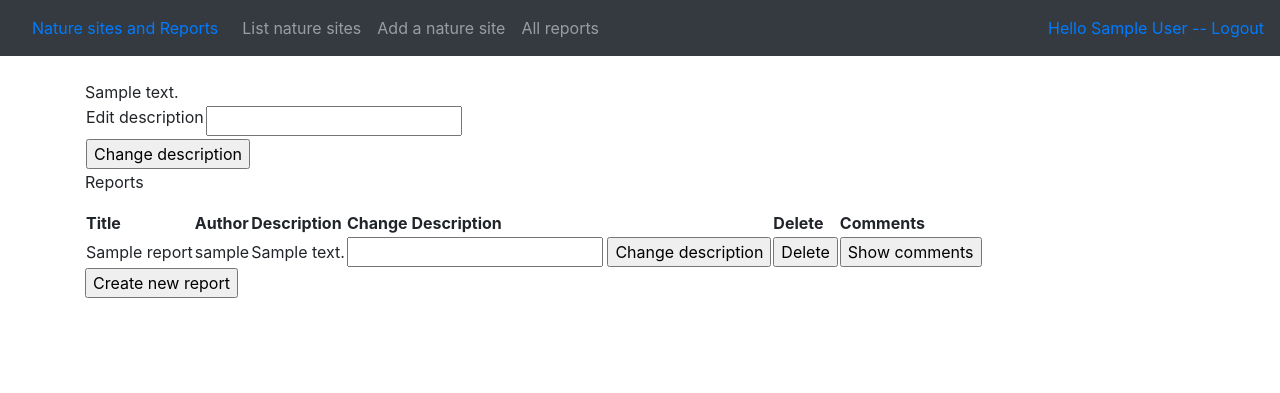
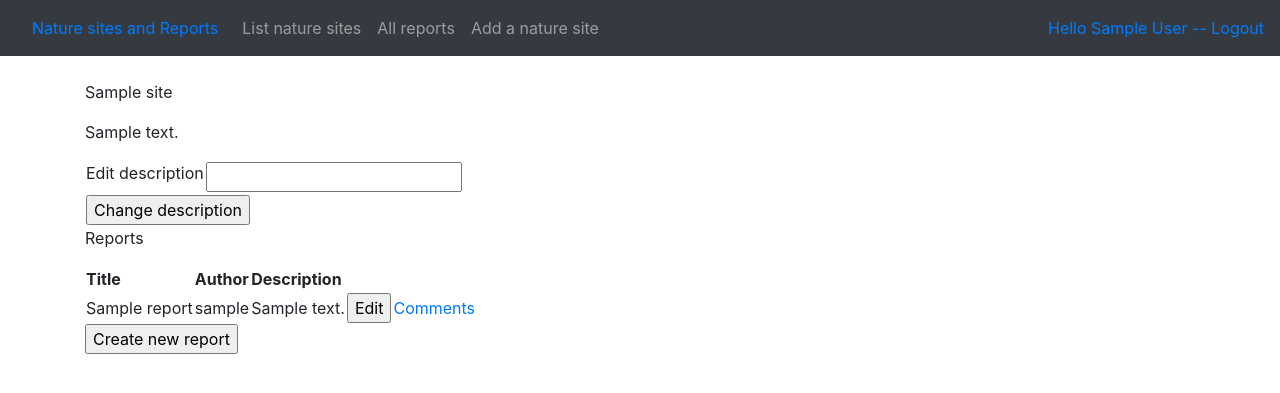
Before and after one commit to olgaviho/naytteidenKerays, a Flask app: page /naturesites/edit/1 in a window 1280 px wide. Shown: the top 393 px of the page. Run offline with Flask 2, Linux system fonts and the light colour scheme; a user stored in the database is signed in; tables that the repository leaves empty hold one stand-in row (values such as "Sample post"); some libraries are stand-ins or nearby versions.

Commit message:
fixed edit.html

```diff
--- a/application/comment/forms.py
+++ b/application/comment/forms.py
@@ -9,7 +9,7 @@ class NewCommentForm(FlaskForm):
 
 class CommentEditForm(FlaskForm):
 
-    text = StringField("Edit text")
+    newtext = StringField("Edit text", [validators.Length(min=3)] )
 
     class Meta:
         csrf = False
--- a/application/naturesites/forms.py
+++ b/application/naturesites/forms.py
@@ -2,15 +2,15 @@ from flask_wtf import FlaskForm
 from wtforms import StringField, validators
 
 class NatureSiteForm(FlaskForm):
-    name = StringField("Nature site name", [validators.Length(min=2)])
-    description = StringField("Description")
+    name = StringField("Nature site name", [validators.Length(min=3)])
+    description = StringField("Description",[validators.Length(min=3)])
 
     class Meta:
         csrf = False
 
 class NatureSiteEditForm(FlaskForm):
 
-    description = StringField("Edit description")
+    description = StringField("Edit description",[validators.Length(min=3)])
 
     class Meta:
         csrf = False
--- a/application/naturesites/views.py
+++ b/application/naturesites/views.py
@@ -6,7 +6,7 @@ from flask_login import current_user
 from application.naturesites.models import NatureSite
 from application.naturesites.forms import NatureSiteForm
 from application.naturesites.forms import NatureSiteEditForm
-from application.report.forms import ReportEditForm
+
 
 @app.route("/naturesites", methods=["GET"])
 def naturesites_index():
@@ -52,4 +52,4 @@ def naturesites_create():
 def naturesite_edit(naturesite_id):
     t = NatureSite.query.get(naturesite_id)
 
-    return render_template("naturesites/edit.html",  form = NatureSiteEditForm(), form2=ReportEditForm(), naturesite=t)
+    return render_template("naturesites/edit.html",  form = NatureSiteEditForm(), naturesite=t)
--- a/application/report/forms.py
+++ b/application/report/forms.py
@@ -2,8 +2,8 @@ from flask_wtf import FlaskForm
 from wtforms import StringField, validators
 
 class NewReportForm(FlaskForm):
-    title = StringField("Title", [validators.Length(min=2)])
-    description = StringField("Description")
+    title = StringField("Title", [validators.Length(min=3)])
+    description = StringField("Description", [validators.Length(min=3)])
 
     class Meta:
         csrf = False
@@ -11,7 +11,7 @@ class NewReportForm(FlaskForm):
 
 class ReportEditForm(FlaskForm):
 
-    description = StringField("Edit description")
+    description = StringField("Edit description", [validators.Length(min=3)])
 
     class Meta:
         csrf = False
--- a/application/report/models.py
+++ b/application/report/models.py
@@ -7,8 +7,8 @@ class Report(Base):
 
     __tablename__ = "report"
 
-    title = db.Column(db.String(144), nullable=False)
-    description = db.Column(db.String(144), nullable=False)
+    title = db.Column(db.String(144), nullable=True)
+    description = db.Column(db.String(144), nullable=True)
 
     account_id = db.Column(db.Integer, db.ForeignKey('account.id'), nullable=False)
     naturesite_id = db.Column(db.Integer, db.ForeignKey('nature_site.id'), nullable=False)
--- a/application/templates/layout.html
+++ b/application/templates/layout.html
@@ -21,12 +21,12 @@
           <a class="nav-link" href="{{ url_for('naturesites_index') }} ">List nature sites</a>
         </li>
         <li class="nav-item">
+          <a class="nav-link" href="{{ url_for('report_index') }} ">All reports</a>
+        </li>
+        <li class="nav-item">
           {% if current_user.is_authenticated %}
           <a class="nav-link" href="{{ url_for('naturesites_form') }} ">Add a nature site</a>
           {% endif %}
-        </li>
-        <li class="nav-item">
-          <a class="nav-link" href="{{ url_for('report_index') }} ">All reports</a>
         </li>
       </ul>
       <div class="form-inline mt-2 mt-md-0">
--- a/application/templates/naturesites/edit.html
+++ b/application/templates/naturesites/edit.html
@@ -2,7 +2,12 @@
 
 {% block body %}
 <form method="POST" action="{{ url_for('naturesite_change_description', naturesite_id=naturesite.id) }}">
-    {{naturesite.description}}
+    <p>
+        {{naturesite.name}}
+    </p>
+    <p>
+        {{naturesite.description}}
+    </p>
     <table>
         <tr>
             <td>
@@ -27,9 +32,8 @@
         <th>Title</th>
         <th>Author</th>
         <th>Description</th>
-        <th>Change Description</th>
-        <th>Delete</th>
-        <th>Comments</th>
+        <th></th>
+        <th></th>
     </tr>
     {% for report in naturesite.reports %}
     <tr>
@@ -43,21 +47,12 @@
             {{ report.description }}
         </td>
         <td>
-            <form method="POST" action="{{ url_for('report_change_description', report_id = report.id, naturesite_id = naturesite.id) }}">
-
-            {{ form2.description }}
-            <input type="submit" value="Change description" />
+            <form method="GET" action="{{ url_for('report_edit', report_id = report.id, naturesite_id = naturesite.id) }}">
+                <input type="submit" value="Edit" />
             </form>
         </td>
         <td>
-            <form method="POST" action="{{ url_for('delete_report', report_id = report.id, naturesite_id = naturesite.id) }}">
-                    <input type="submit" value="Delete" />
-            </form>
-        </td>
-        <td>
-            <form method="GET" action="{{ url_for('show_comments', report_id = report.id, naturesite_id = naturesite.id) }}">
-                    <input type="submit" value="Show comments" />
-            </form>
+            <a href="{{ url_for('show_comments', report_id = report.id, naturesite_id = naturesite.id) }}">Comments</a>
         </td>
     </tr>
     {% endfor %}
```
Also changed, not shown: application/comment/views.py (+8 -12 lines), application/report/views.py (+16 -4 lines), application/templates/comment/index.html (+33 -5 lines), application/templates/comment/newcomment.html (deleted, +0 -28 lines), application/templates/naturesites/list.html (+4 -6 lines), application/templates/report/edit.html (added, +17 -0 lines).
